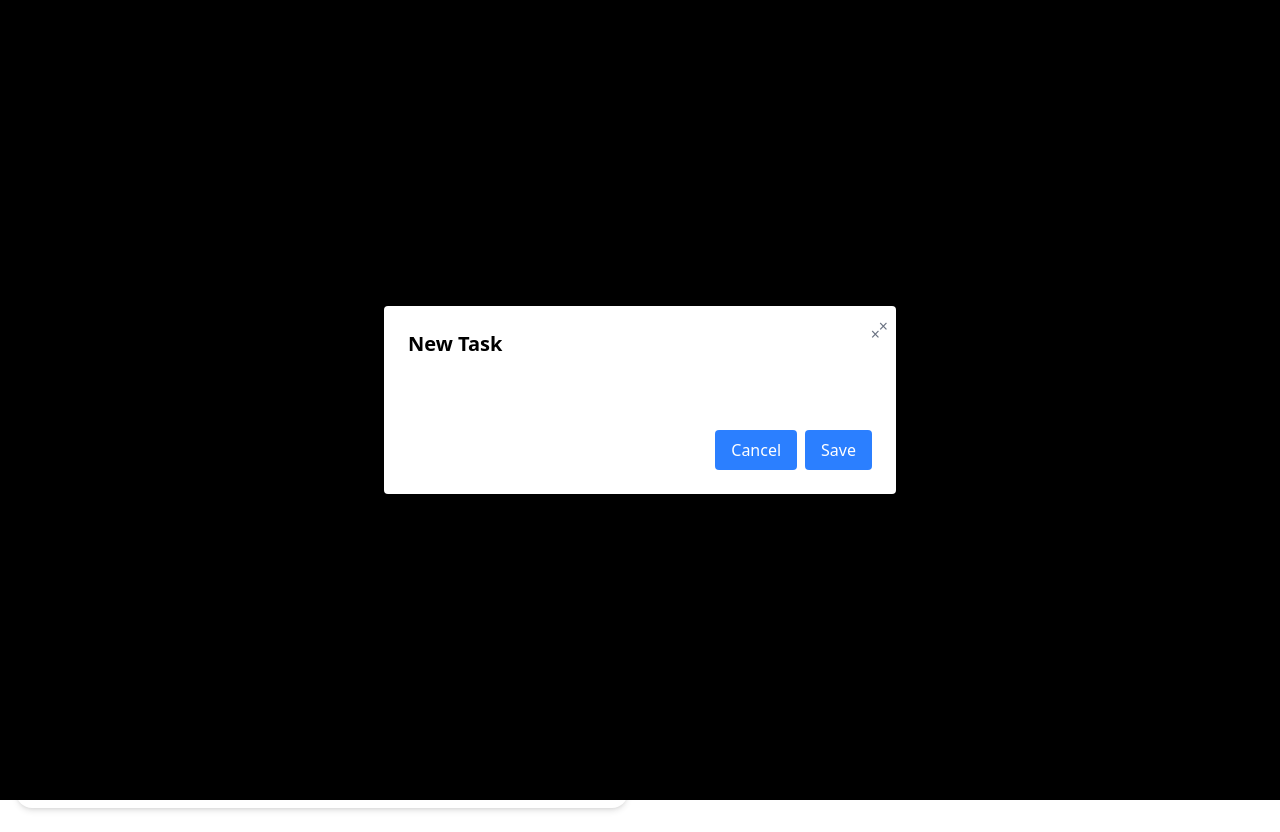
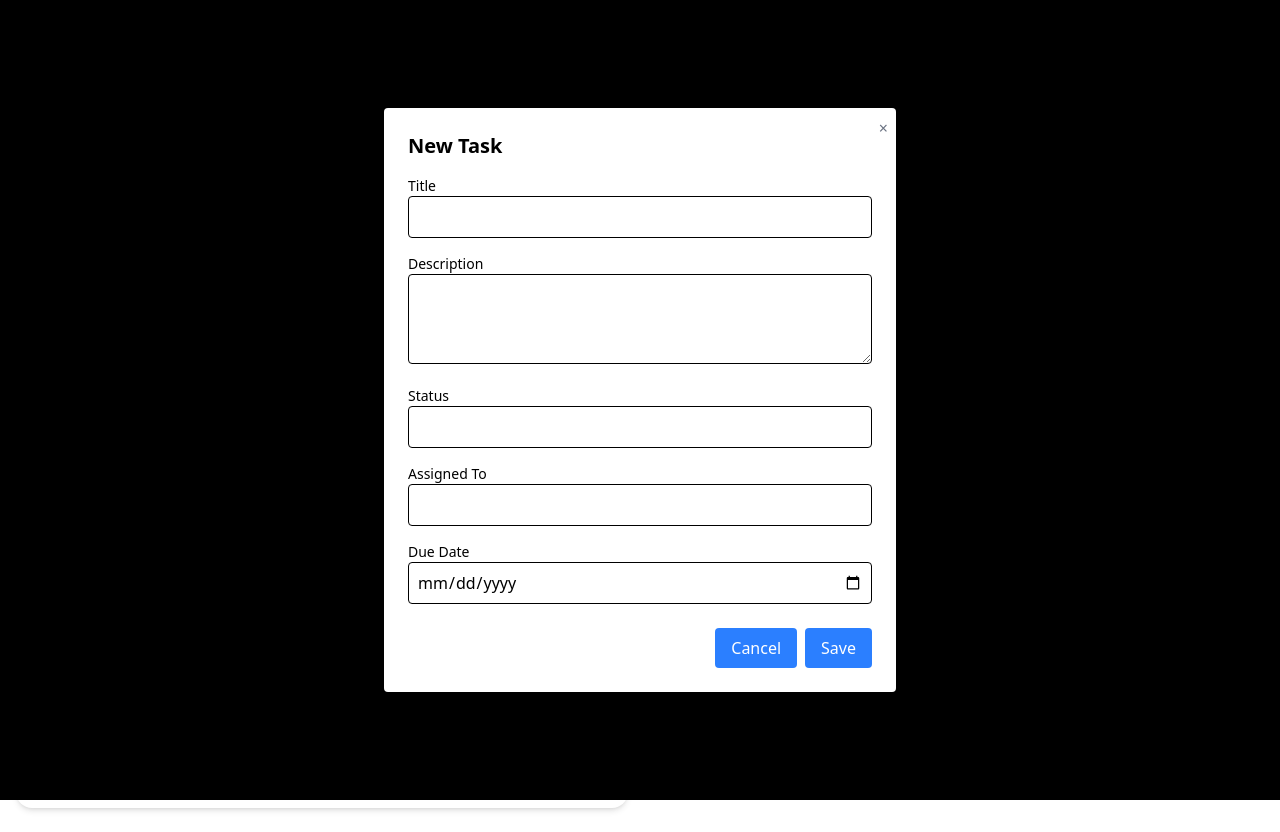
Before and after one commit to AI-Programming-Team/ai-team-management-system, a React (Vite) app: page / in a window 1280 px wide. Both pictures are taken after a click on the button "+ Add Task". Built offline with nearby package versions, Linux system fonts and the light colour scheme.

Commit message:
Converted the task modal into an editable form and removed the extra close button, so only one “×” appears
Added state-managed fields for title, description, status, assignee, and due date with Save/Update handling

```diff
--- a/src/components/TaskModal.jsx
+++ b/src/components/TaskModal.jsx
@@ -1,4 +1,4 @@
-import React from "react";
+import React, { useEffect, useState } from "react";
 import {
   Dialog,
   DialogContent,
@@ -9,32 +9,86 @@ import {
 import Button  from "./ui/Button";
 
 const TaskModal = ({ isOpen, onClose, task }) => {
+  const [title, setTitle] = useState(task.title || "");
+  const [description, setDescription] = useState(task.description || "");
+  const [status, setStatus] = useState(task.status || "");
+  const [assignedTo, setAssignedTo] = useState(task.assignedTo || "");
+  const [dueDate, setDueDate] = useState(task.dueDate || "");
+
+  useEffect(() => {
+    setTitle(task.title || "");
+    setDescription(task.description || "");
+    setStatus(task.status || "");
+    setAssignedTo(task.assignedTo || "");
+    setDueDate(task.dueDate || "");
+  }, [task]);
+
+  const handleSave = () => {
+    // TODO: save or update logic
+    onClose();
+  };
+
   return (
     <Dialog open={isOpen} onOpenChange={onClose}>
       <DialogContent>
-        <DialogHeader className="relative">
-          <DialogTitle>{task.title || "New Task"}</DialogTitle>
-          {/* Close “X” in the corner */}
-          <button
-            onClick={onClose}
-            aria-label="Close"
-            className="absolute right-4 top-4 text-gray-500 hover:text-gray-700"
-          >
-            ×
-          </button>
+      <DialogHeader>
+          <DialogTitle>{task.id ? "Edit Task" : "New Task"}</DialogTitle>
         </DialogHeader>
 
-        <div className="py-4">
-          {/* you can replace this with form fields */}
-          <p>{task.description}</p>
+        <div className="space-y-4">
+          <div>
+            <label className="block text-sm font-medium">Title</label>
+            <input
+              type="text"
+              className="w-full border rounded p-2"
+              value={title}
+              onChange={(e) => setTitle(e.target.value)}
+            />
+          </div>
+          <div>
+            <label className="block text-sm font-medium">Description</label>
+            <textarea
+              className="w-full border rounded p-2"
+              rows="3"
+              value={description}
+              onChange={(e) => setDescription(e.target.value)}
+            />
+          </div>
+          <div>
+            <label className="block text-sm font-medium">Status</label>
+            <input
+              type="text"
+              className="w-full border rounded p-2"
+              value={status}
+              onChange={(e) => setStatus(e.target.value)}
+            />
+          </div>
+          <div>
+            <label className="block text-sm font-medium">Assigned To</label>
+            <input
+              type="text"
+              className="w-full border rounded p-2"
+              value={assignedTo}
+              onChange={(e) => setAssignedTo(e.target.value)}
+            />
+          </div>
+          <div>
+            <label className="block text-sm font-medium">Due Date</label>
+            <input
+              type="date"
+              className="w-full border rounded p-2"
+              value={dueDate}
+              onChange={(e) => setDueDate(e.target.value)}
+            />
+          </div>
         </div>
 
         <DialogFooter className="space-x-2">
           <Button variant="outline" onClick={onClose}>
             Cancel
           </Button>
-          <Button onClick={() => {/* TODO: save or update logic */}}>
-            Save
+          <Button onClick={handleSave}>
+            {task.id ? "Update" : "Save"}
           </Button>
         </DialogFooter>
       </DialogContent>
```
